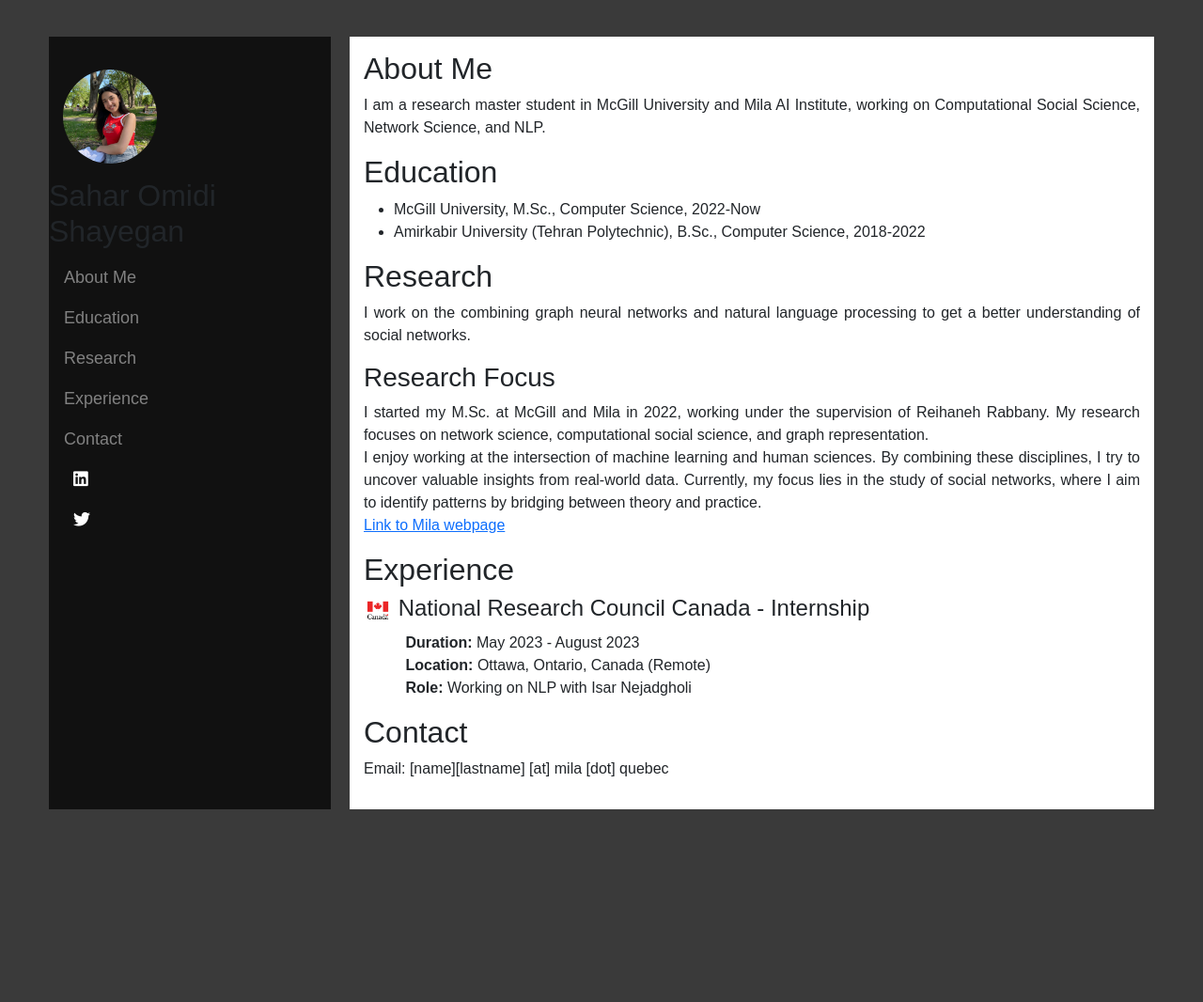
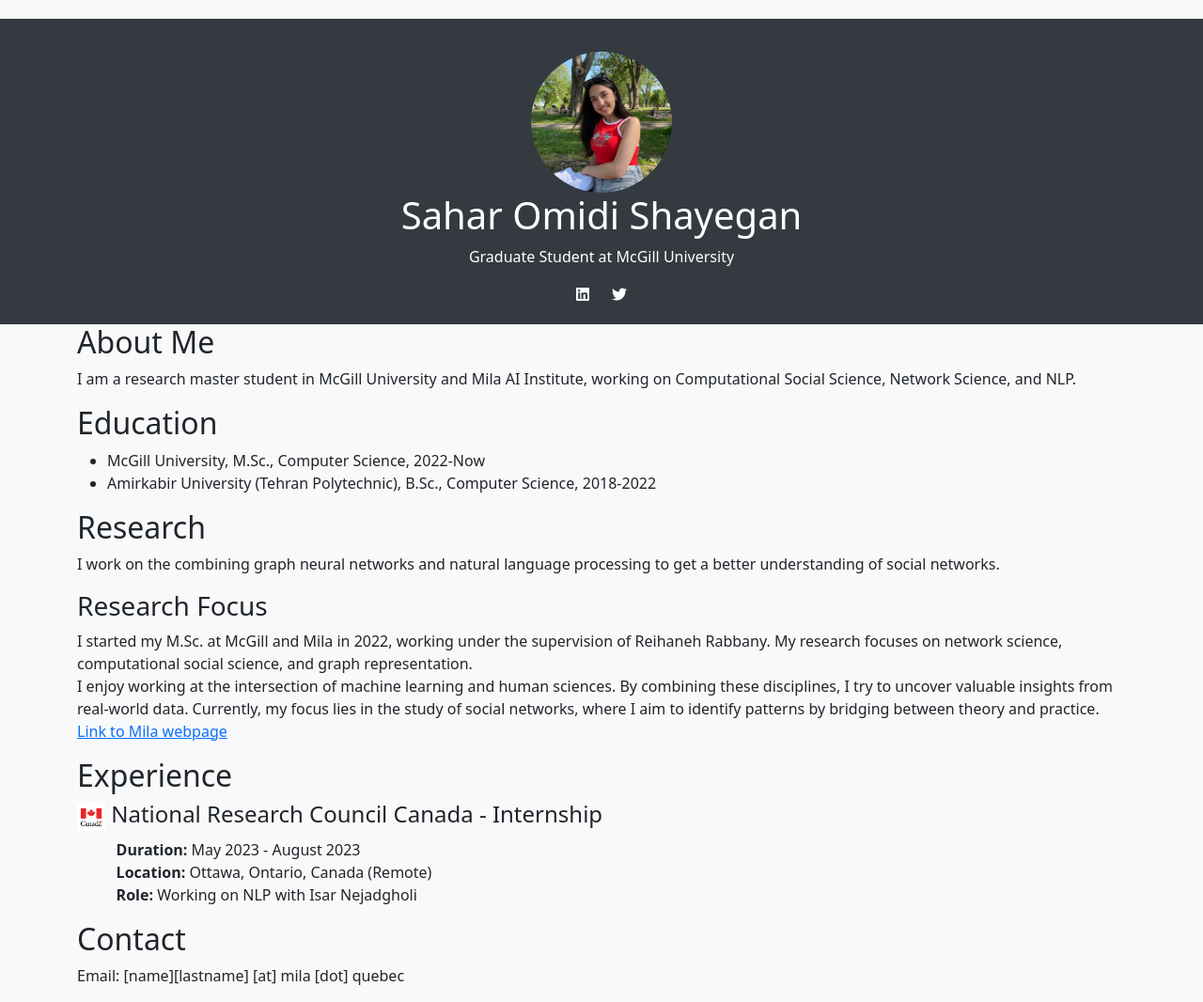
Before and after one commit to saharshayegan/saharshayegan.github.io, a Jekyll site: the page built from index.md, in a window 1280 px wide. Shown: the whole page at 94% size. Built offline with Jekyll 4.4.1, drawn with Linux system fonts in a browser that asks for light colours; before the commit the page ends 900 px from its top, so only the background shows below that.

Commit message:
back to prev layout

```diff
--- a/_layouts/default.html
+++ b/_layouts/default.html
@@ -1,58 +1,35 @@
 <!DOCTYPE html>
 <html lang="en">
+
 <head>
   <meta charset="UTF-8">
+  <meta name="viewport" content="width=device-width, initial-scale=1.0">
   <title>{{ site.title }}</title>
   <link href="https://cdn.jsdelivr.net/npm/bootstrap@5.1.0/dist/css/bootstrap.min.css" rel="stylesheet">
   <link rel="stylesheet" href="https://cdnjs.cloudflare.com/ajax/libs/font-awesome/5.15.3/css/all.min.css">
 
   <style>
-    body, html {
-      height: 100%;
-      margin: 0;
-      font-family: Arial, Helvetica, sans-serif;
-      display: grid;
-      justify-items: center;
-      align-items: center;
-      background-color: #3a3a3a;
+    /* Additional styling */
+    body {
+      padding-top: 20px;
+      background-color: #f8f9fa;
     }
 
-    .container {
-      width: 100%;
-      max-width: 1200px;
-      display: grid;
-      grid-template-columns: 300px auto;
-      gap: 20px;
+    header {
+      background: #343a40;
+      color: white;
+      padding: 20px 0;
+      text-align: center;
     }
 
-    .sidenav {
-      height: 100%;
-      background-color: #111;
-      padding-top: 20px;
+    img.profile-pic {
+      max-width: 150px;
+      border-radius: 50%;
+      margin-top: 15px;
     }
 
-    .main-content {
-      padding: 15px;
-      background-color: white;
-      text-align: justify;
-    }
-
-    .sidenav a {
-      padding: 8px 8px 8px 16px;
-      text-decoration: none;
-      font-size: 18px;
-      color: #818181;
-      display: block;
-    }
-
-    .sidenav a:hover {
-      color: #f1f1f1;
-    }
-
-    .profile-pic {
-      max-width: 100px;
-      margin: 15px;
-      border-radius: 50%;
+    .social-icons {
+      margin-top: 10px;
     }
 
     .social-icons a {
@@ -60,28 +37,30 @@
       color: white;
       text-decoration: none;
     }
+
+    img.logo {
+    width: 40px;
+    height: 40px;
+  }
   </style>
 </head>
+
 <body>
+  <header>
+    <img src="figs/sahars_photo.jpeg" alt="Profile Picture" class="profile-pic">
+    <h1>{{ site.title }}</h1>
+    <p>{{ site.description }}</p>
+    <div class="social-icons">
+      <a href="https://www.linkedin.com/in/sahar-shayegan/" target="_blank"><i class="fab fa-linkedin"></i></a>
+      <a href="https://twitter.com/sahar_shayegan" target="_blank"><i class="fab fa-twitter"></i></a>
+    </div>
+  </header>
+
   <div class="container">
-    <div class="sidenav">
-      <img src="figs/sahars_photo.jpeg" alt="Profile Picture" class="profile-pic">
-      <h2>{{ site.title }}</h2>
-      <a href="#about">About Me</a>
-      <a href="#education">Education</a>
-      <a href="#research">Research</a>
-      <a href="#experience">Experience</a>
-      <a href="#contact">Contact</a>
-      <div class="social-icons">
-        <a href="https://www.linkedin.com/in/sahar-shayegan/" target="_blank"><i class="fab fa-linkedin"></i></a>
-        <a href="https://twitter.com/sahar_shayegan" target="_blank"><i class="fab fa-twitter"></i></a>
-      </div>
-    </div>
-    <div class="main-content">
-      {{ content }}
-    </div>
+    {{ content }}
   </div>
 
   <script src="https://cdn.jsdelivr.net/npm/bootstrap@5.1.0/dist/js/bootstrap.bundle.min.js"></script>
 </body>
+
 </html>
```
